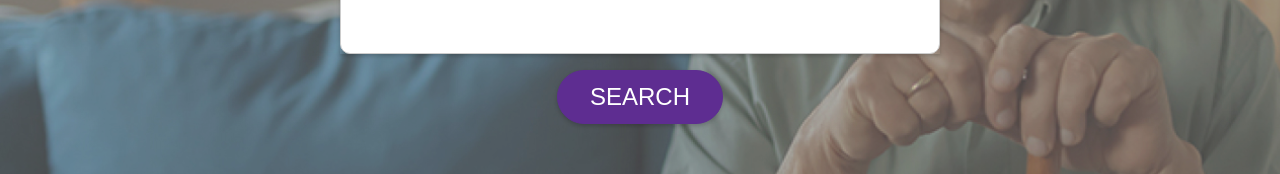
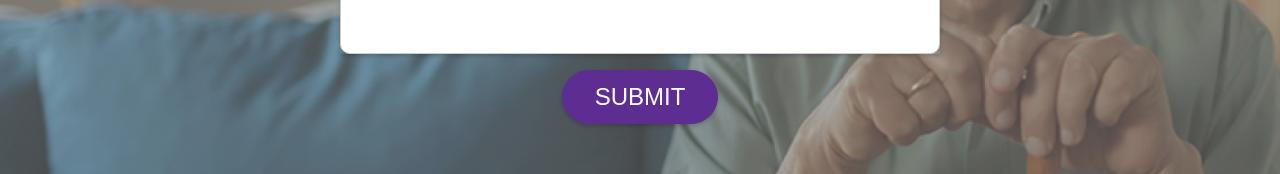
Before and after one commit to mishrab05/scamguard, a React (Create React App) app: page /detectscam in a window 1280 px wide. Shown: the part 410-584 px from the top of the page. Built offline with nearby package versions, Linux system fonts and the light colour scheme.

Commit message:
changed search button to submit

```diff
--- a/src/routes/Detectscam.js
+++ b/src/routes/Detectscam.js
@@ -39,7 +39,7 @@ const Detectscam =()=>{
                         <input type="text" id="messageInput" placeholder="Enter text message here." value={message} onChange={(e) => setMessage(e.target.value)} />
                     </div>
                     <div>
-                        <button className="searchButton"onClick={handleSearch}>Search</button>
+                        <button className="searchButton"onClick={handleSearch}>Submit</button>
                     </div>
                 </div>
             </div>
```
